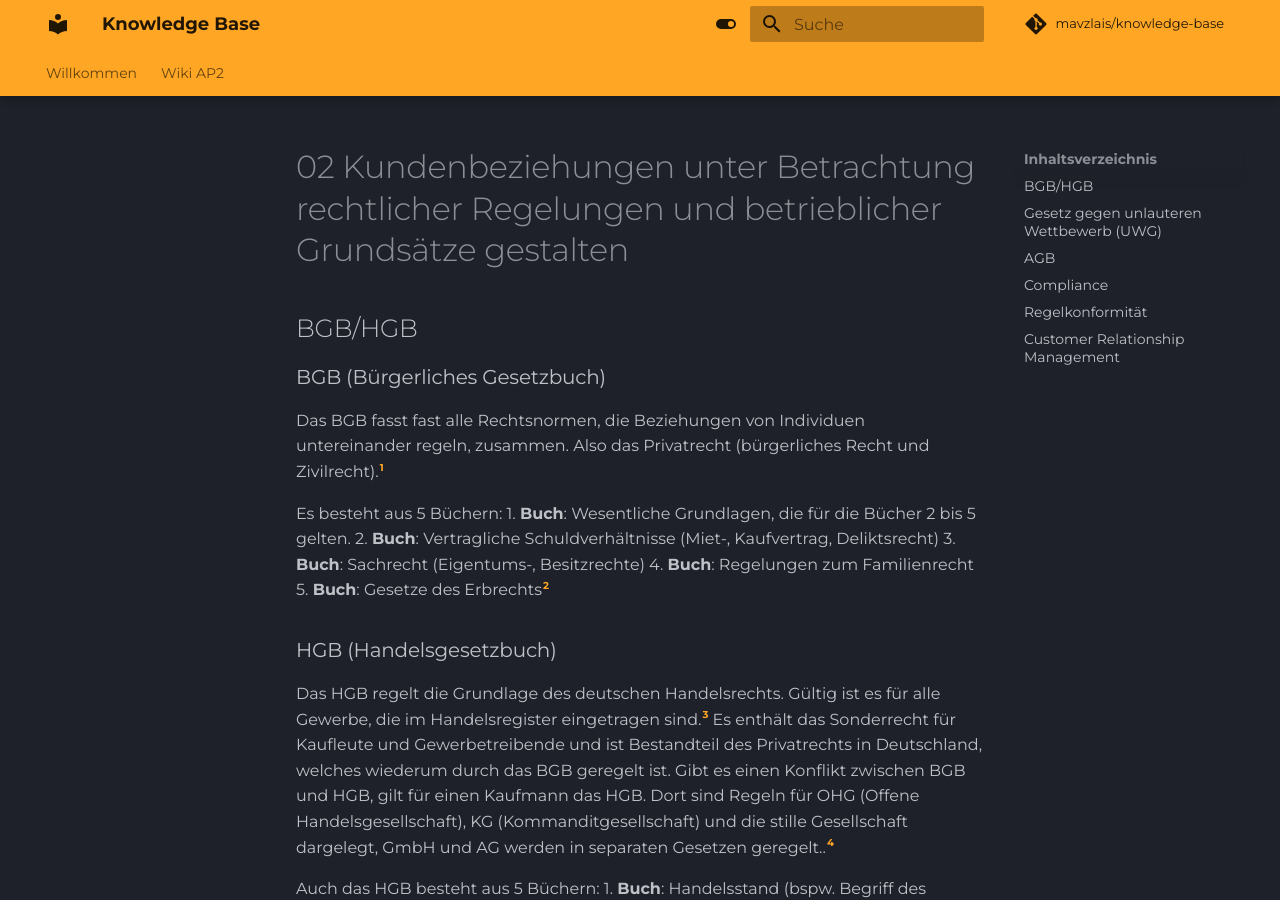
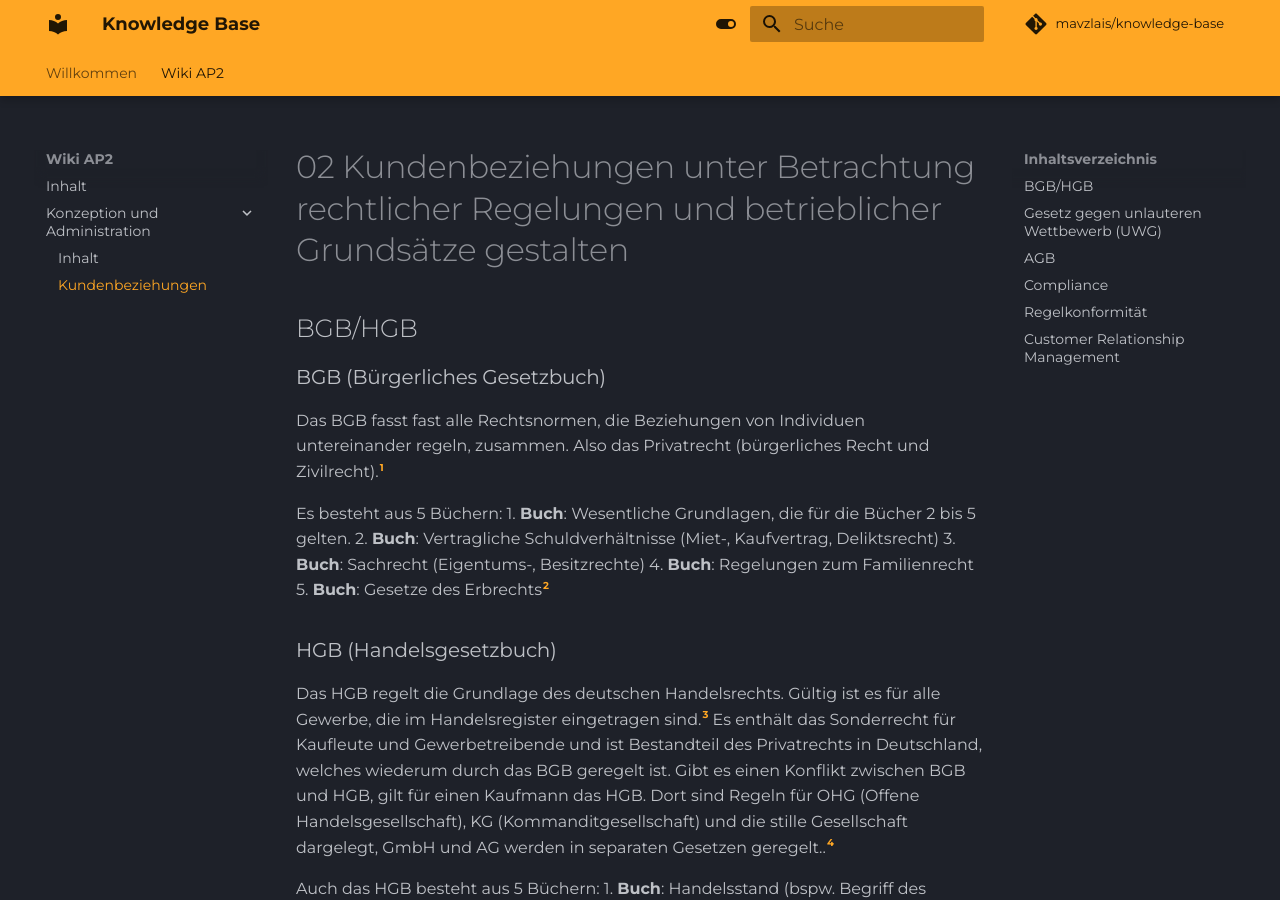
Before and after one commit to mavzlais/knowledge-base, an MkDocs documentation site: the page built from docs/02_wiki_ap2/1_konzeption_und_administration_von_it-systemen/02_kundenbeziehungen.md, in a window 1280 px wide and 900 px high. Built offline with MkDocs 1.6.1 and Material for MkDocs 9.7.7, drawn with Linux system fonts in a browser that asks for light colours; comment, search, counter and statistics services are not loaded; some of the changed lines change nothing that is shown.

Commit message:
Displayed 02_kundenbeziehungen.md on page

```diff
--- a/docs/02_wiki_ap2/1_konzeption_und_administration_von_it-systemen/02_kundenbeziehungen.md
+++ b/docs/02_wiki_ap2/1_konzeption_und_administration_von_it-systemen/02_kundenbeziehungen.md
@@ -19,6 +19,7 @@ Auch das HGB besteht aus 5 Büchern:
 3. **Buch**: Handelsbücher (Buchführung, Jahresabschluss usw.)
 4. **Buch**: Handelsgeschäfte (Vertragsschluss, Vertragsfreiheit, Allgemeines Schuldrecht usw.)
 5. **Buch**: Seehandel[^4]
+---
 ## Gesetz gegen unlauteren Wettbewerb (UWG)
 Unlauter Wettbewerb umfasst alle Aktivitäten, die im Sinne des Wettbewerbs als unfair gelten und verboten sind. Die Einstufung in unfair und fair basiert dabei auf dem Wettbewerbsrecht. [^6]
 ### Was gilt als unlauterer Wettbewerb?
@@ -33,6 +34,7 @@ Beispiele für unlautere Verhaltensweisen:
 - Anschwärzen von Mitbewerbern
 - Werbung in Form von Gewinnspielen
 - Behinderung des Absatzes von Mitbewerbern[^5][^6]
+---
 ## AGB
 >Allgemeine Geschäftsbedingungen sind alle für eine Vielzahl von Verträgen vorformulierten Vertragsbedingungen, die eine Vertragspartei (Verwender) der anderen Vertragspartei bei Abschluss eines Vertrags stellt. (§ 305 BGB (1))[^7]
 
@@ -46,6 +48,8 @@ AGB sind solange rechtsverbindlich, bis sie gegen geltende Recht und/oder Gesetz
 ## Compliance
 ## Regelkonformität
 ## Customer Relationship Management
+
+
 [^1]: [https://www.bpb.de/kurz-knapp/lexika/politiklexikon/17270/buergerliches-gesetzbuch-bgb/](https://www.bpb.de/kurz-knapp/lexika/politiklexikon/17270/buergerliches-gesetzbuch-bgb/)
 [^2]: [►BGB: Zentrale Gesetzbuch des allgemeinen Privatrechts](https://www.ibau.de/akademie/glossar/bgb/)
 [^3]: [Handelsgesetzbuch: Das steht im HGB | Lexware](https://www.lexware.de/wissen/unternehmerlexikon/hgb-handelsgesetzbuch/#:~:text=Die%20Abk%C3%BCrzung%20HGB%20steht%20f%C3%BCr,Gliederung%20besteht%20aus%20f%C3%BCnf%20B%C3%BCchern.)
--- a/mkdocs.yml
+++ b/mkdocs.yml
@@ -61,4 +61,4 @@ nav:
     - Konzeption und Administration:
       - Inhalt: 02_wiki_ap2/1_konzeption_und_administration_von_it-systemen/index.md
       #- Kommunikation: 02_wiki_ap2/1_konzeption_und_administration_von_it-systemen/01_kommunikation.md
-      #- Kundenbeziehungen: 02_wiki_ap2/1_konzeption_und_administration_von_it-systemen/02_kundenbeziehungen.md
+      - Kundenbeziehungen: 02_wiki_ap2/1_konzeption_und_administration_von_it-systemen/02_kundenbeziehungen.md
```
